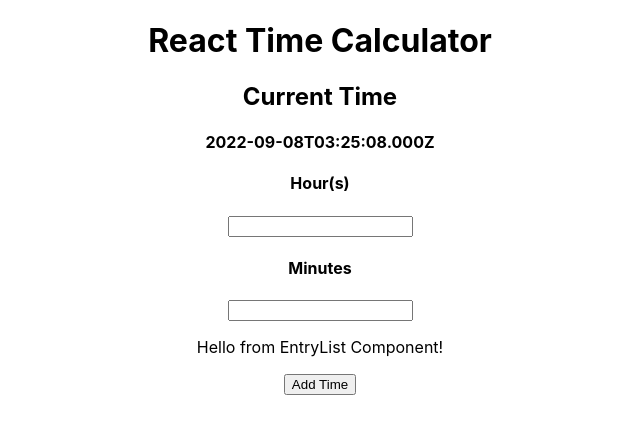
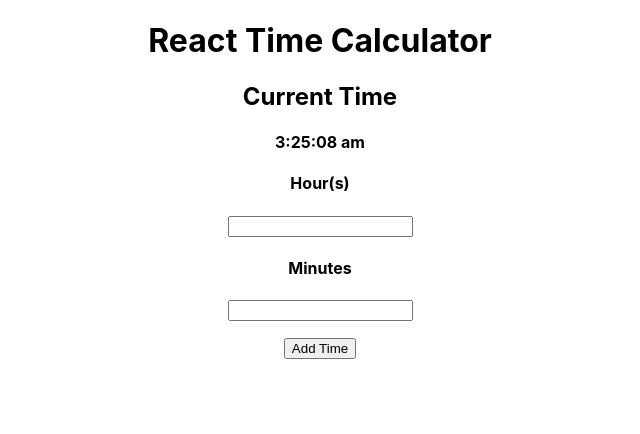
Before and after one commit to jffelix/React-Time-Calculator, a React (Create React App) app in the folder react-time-calculator/: page / in a window 1280 px wide. Shown: the top 434 px of the page, without its empty margins (320-960 px from the left). Built offline with nearby package versions, Linux system fonts and the light colour scheme.

Commit message:
Implemented moment.js to view current time

```diff
--- a/react-time-calculator/package.json
+++ b/react-time-calculator/package.json
@@ -6,6 +6,7 @@
     "@testing-library/jest-dom": "^5.16.5",
     "@testing-library/react": "^13.4.0",
     "@testing-library/user-event": "^13.5.0",
+    "moment": "^2.29.4",
     "react": "^18.2.0",
     "react-dom": "^18.2.0",
     "react-scripts": "5.0.1",
--- a/react-time-calculator/src/App.js
+++ b/react-time-calculator/src/App.js
@@ -1,7 +1,8 @@
 // import logo from './logo.svg';
 import './App.css';
 import React, { useState, useEffect } from "react";
-import EntryList from "./sub-components/EntryList.js";
+// import EntryList from "./sub-components/EntryList.js";
+import moment from "moment";
 
 function App() {
 
@@ -14,7 +15,9 @@ function App() {
   const [ minutesInput, setMinutesInput ] = useState("");
 
   function generateCurrentTime () {
-    const timeNow = new Date().toISOString();
+    const timeNow = moment().format('h:mm:ss a');
+    console.log("timeNow: ", timeNow);
+
     setCurrentTime(timeNow);
   }
 
@@ -42,9 +45,9 @@ function App() {
               <input onChange={(e) => setMinutesInput(e.target.value)} value={minutesInput}/>
             </div>
             <p></p>
-            <div className="entryList">
+            {/* <div className="entryList">
               <EntryList />
-            </div>
+            </div> */}
             <p></p>
             <div className="addTime">
               <button>Add Time</button>
```
Also changed, not shown: 1 other file (tests, documents, lock files or other folders).
